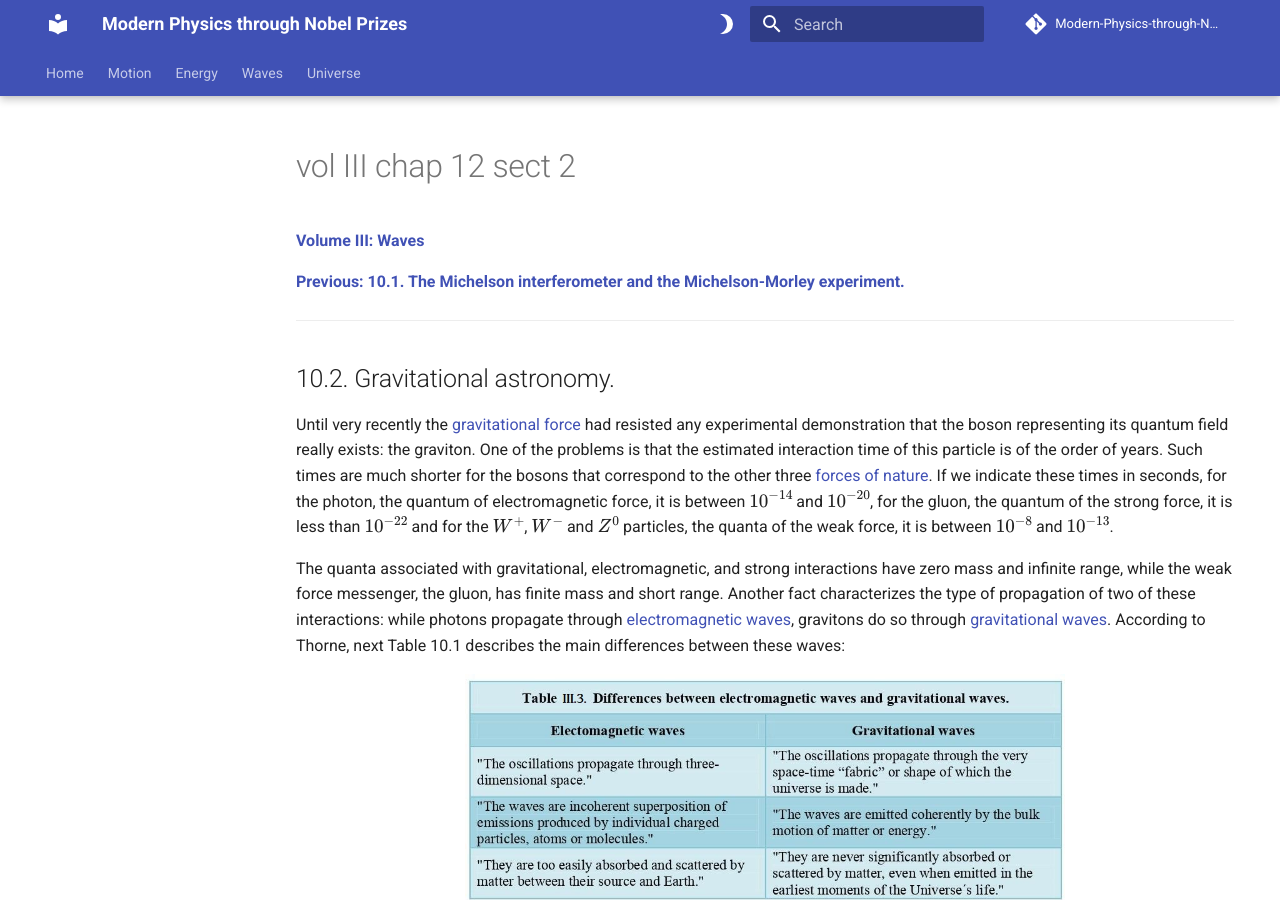
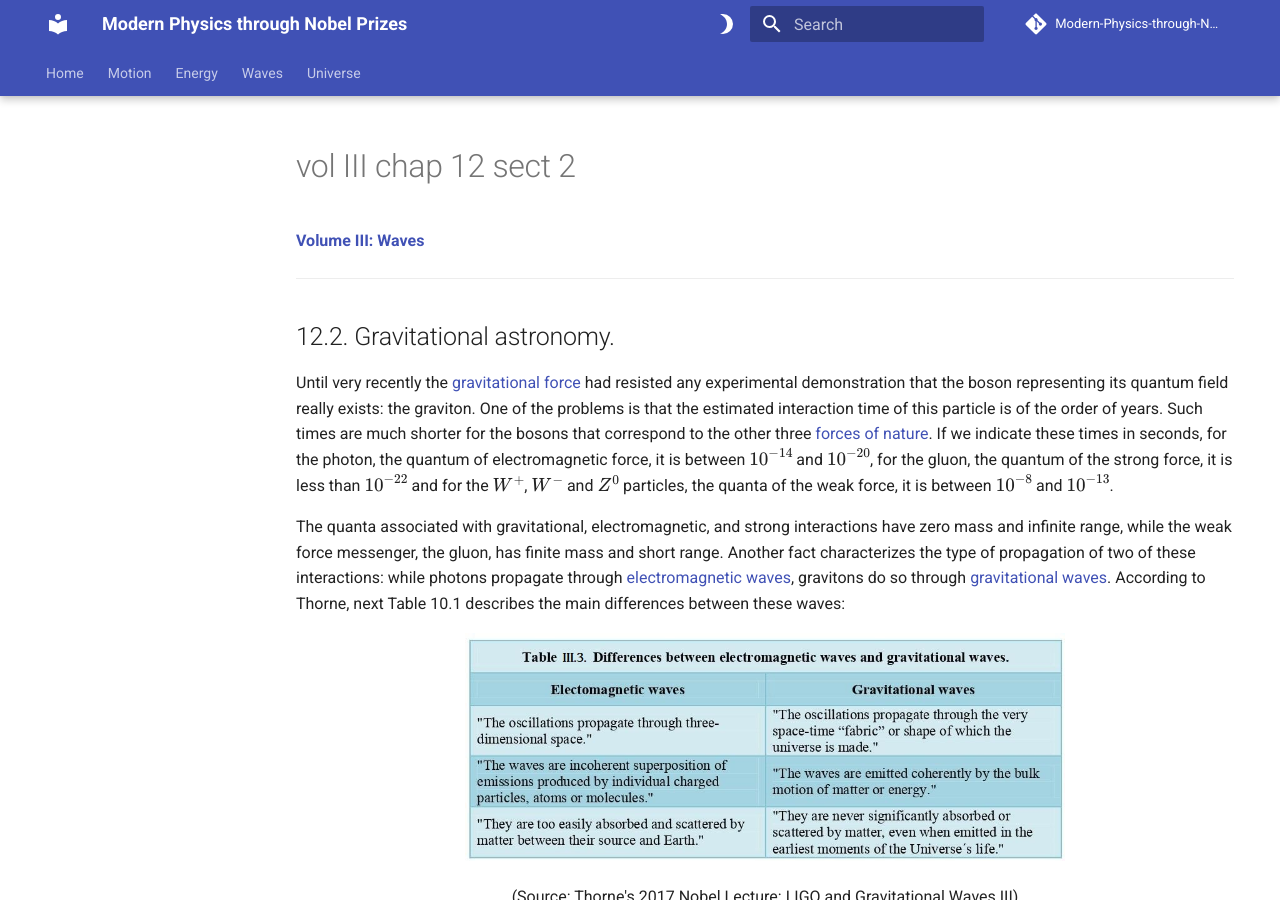
Before and after one commit to modphysnobel/modphysnobel.github.io, an MkDocs documentation site: the page built from docs/vol-III/vol-III-chap-12-sect-2.md, in a window 1280 px wide and 900 px high. Built offline with MkDocs 1.6.1 and Material for MkDocs 9.7.7, drawn with Linux system fonts in a browser that asks for light colours; some web fonts are replaced; comment, search, counter and statistics services are not loaded; some of the changed text lies outside the part shown.

Commit message:
Update vol-III-chap-12-sect-2.md

```diff
--- a/docs/vol-III/vol-III-chap-12-sect-2.md
+++ b/docs/vol-III/vol-III-chap-12-sect-2.md
@@ -1,10 +1,8 @@
 [**Volume III: Waves**](./volume-III.md)
-
-[**Previous: 10.1. The Michelson interferometer and the Michelson-Morley experiment.**](./vol-III-chap-10-sect-1.md)
 
 ***
 
-## 10.2.	Gravitational astronomy.
+## 12.2.	Gravitational astronomy.
 
 Until very recently the [gravitational force](https://en.wikipedia.org/wiki/Gravity) had resisted any experimental demonstration that the boson representing its quantum field really exists: the graviton. One of the problems is that the estimated interaction time of this particle is of the order of years. Such times are much shorter for the bosons that correspond to the other three [forces of nature](https://es.wikipedia.org/wiki/Forces_of_Nature). If we indicate these times in seconds, for the photon, the quantum of electromagnetic force, it is between $10^{-14}$ and $10^{-20}$, for the gluon, the quantum of the strong force, it is less than $10^{-22}$ and for the $W^+$, $W^-$ and $Z^0$ particles, the quanta of the weak force, it is between $10^{-8}$ and $10^{-13}$.
 
@@ -182,5 +180,3 @@ MLA style: Kip S. Thorne – Nobel Lecture. NobelPrize.org. Nobel Prize Outreach
 “When we contemplate the enormous revolution in our understanding of the universe that has come from electromagnetic astronomy over the four centuries since Galileo, we are led to wonder what revolution will come from gravitational astronomy, and from its multi-messenger partnerships, over the coming four centuries.”
 
 ***
-
-[**Next: 10.3.	Organization and evaluation of learning communities.**](./vol-III-chap-10-sect-3.md)
```
